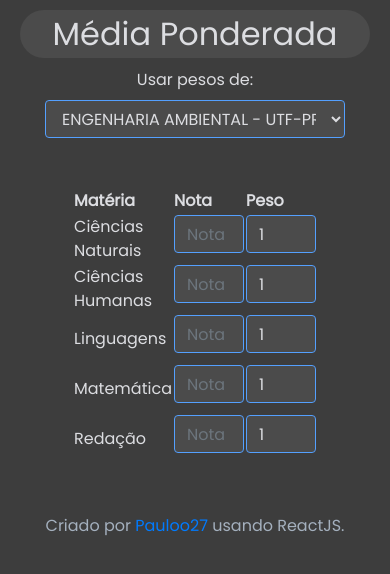
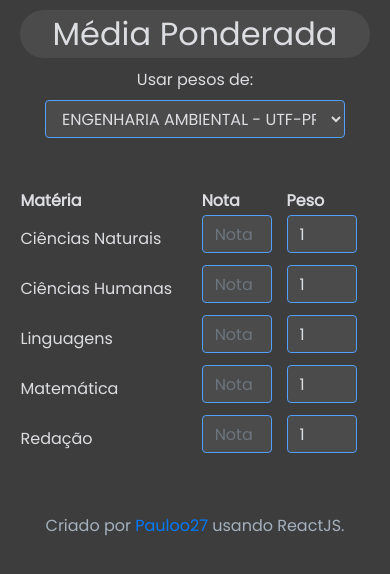
Before and after one commit to pauloo27/MediaEnem, a React (Create React App) app: page / in a window 390 px wide. Shown: the top 574 px of the page. Built offline with nearby package versions, Linux system fonts and the light colour scheme.

Commit message:
💄 Remove unecessary margin

```diff
--- a/src/styles/App.scss
+++ b/src/styles/App.scss
@@ -12,7 +12,7 @@ tr {
 // mobile
 @media only screen and (max-width: 800px) {
   table {
-    width: 80%;
+    width: 90%;
   }
 }
 
@@ -28,7 +28,7 @@ input[type="number"]::-webkit-inner-spin-button {
 }
 
 #table-container {
-  margin: 50px;
+  margin: 50px 0px;
 }
 
 #created-by {
```
